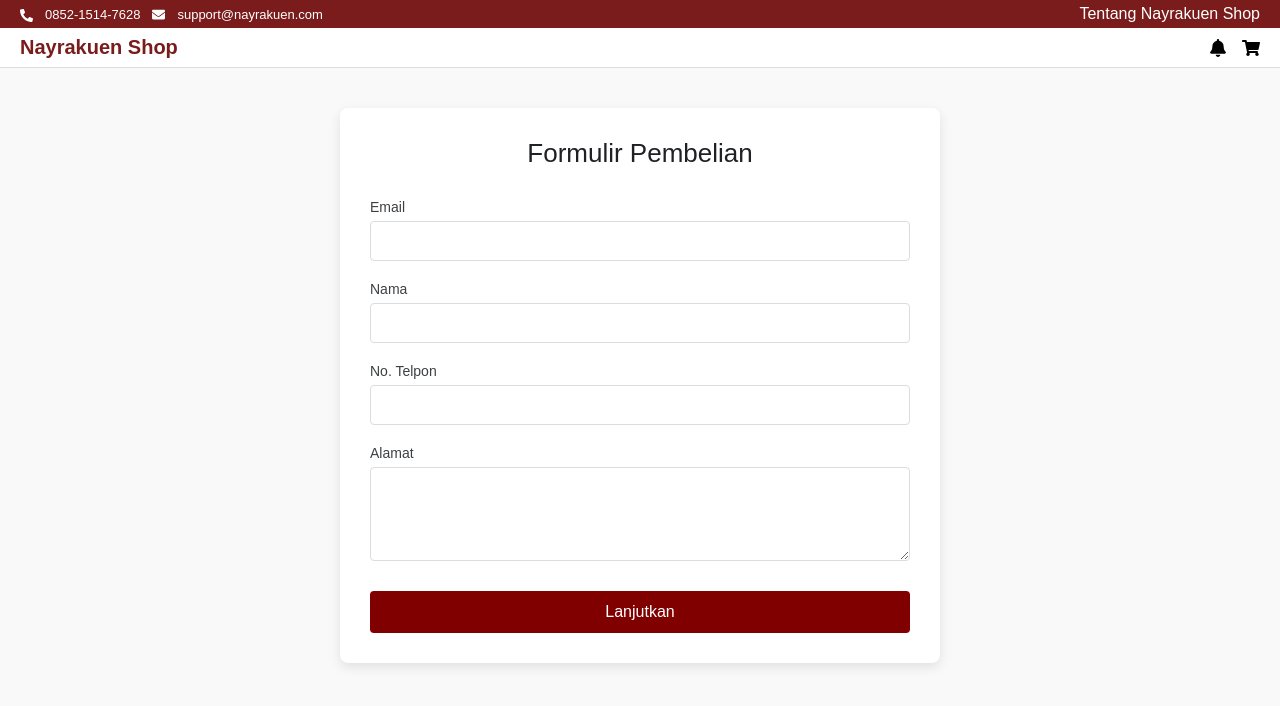
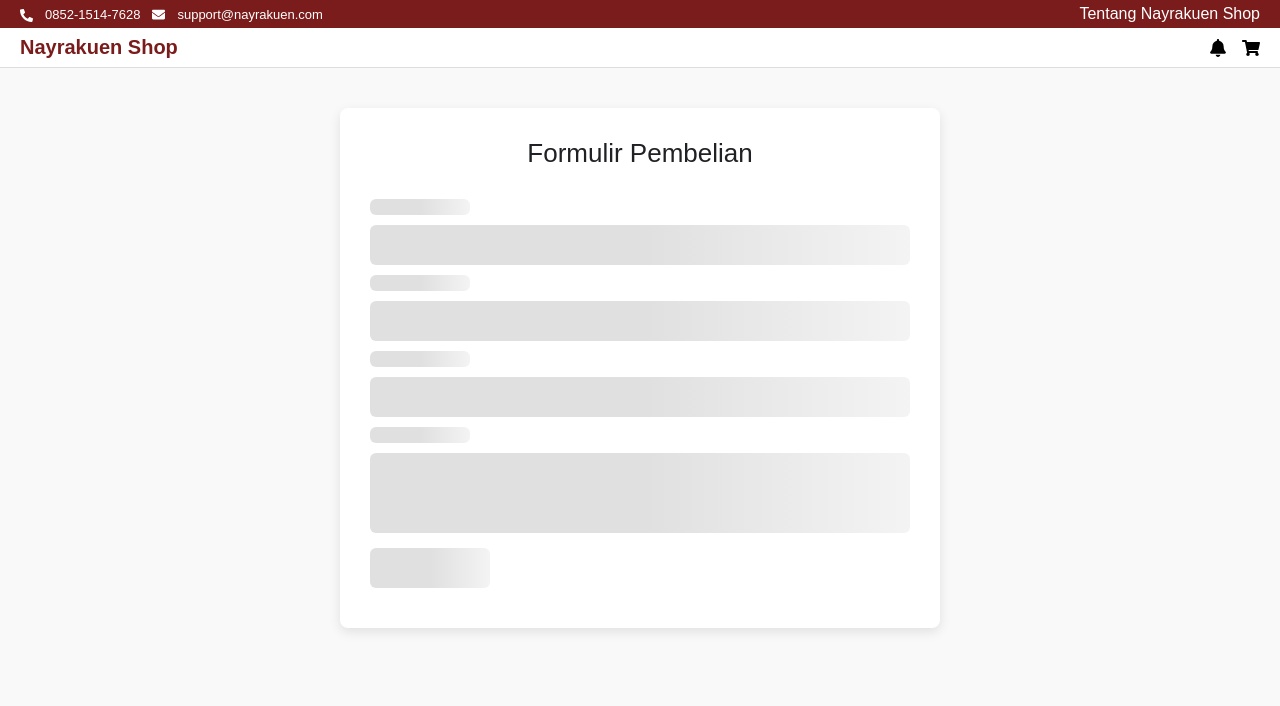
Before and after one commit to LeoPytho/NK-03-CLONE, a React (Vite) app: page /product/1 in a window 1280 px wide. Both pictures are taken after a click on the button "Beli Sekarang". Shown: the top 706 px of the page. Built offline with nearby package versions, Linux system fonts and the light colour scheme.

Commit message:
Update animate form product details to form purchase

```diff
--- a/src/pages/ProductDetail.jsx
+++ b/src/pages/ProductDetail.jsx
@@ -12,6 +12,7 @@ function ProductDetail() {
   const { id } = useParams();
   const navigate = useNavigate();
   const [loading, setLoading] = useState(true);
+  const [buying, setBuying] = useState(false);
 
   const product = products.find((p) => p.id === parseInt(id));
 
@@ -23,11 +24,10 @@ function ProductDetail() {
   if (!product) return <p>Produk tidak ditemukan</p>;
 
   const handleBuyNow = () => {
-    setLoading(true);
+    setBuying(true);
     setTimeout(() => {
-      setLoading(false);
       navigate(`/purchase/${product.id}`);
-    }, 1000);
+    }, 1500);
   };
 
   return (
@@ -54,8 +54,12 @@ function ProductDetail() {
 
             <div className="product-actions">
               <button className="btn btn-cart">Masukkan Keranjang</button>
-              <button className="btn btn-buy" onClick={handleBuyNow}>
-                Beli Sekarang
+              <button
+                className={`btn btn-buy ${buying ? "loading-ring" : ""}`}
+                onClick={handleBuyNow}
+                disabled={buying}
+              >
+                {buying ? <span className="ring"></span> : "Beli Sekarang"}
               </button>
             </div>
 
--- a/src/pages/PurchaseForm.jsx
+++ b/src/pages/PurchaseForm.jsx
@@ -1,11 +1,17 @@
 import { useParams, useNavigate } from "react-router-dom";
-import { useState } from "react";
+import { useState, useEffect } from "react";
 import "../styles/purchase-form.css";
 
 function PurchaseForm() {
   const { id } = useParams();
   const navigate = useNavigate();
   const [form, setForm] = useState({ email: "", nama: "", telpon: "", alamat: "" });
+  const [loading, setLoading] = useState(true);
+
+  useEffect(() => {
+    const timer = setTimeout(() => setLoading(false), 1500);
+    return () => clearTimeout(timer);
+  }, []);
 
   const handleChange = (e) => setForm({ ...form, [e.target.name]: e.target.value });
 
@@ -20,6 +26,20 @@ function PurchaseForm() {
   return (
     <div className="purchase-form container">
       <h2>Formulir Pembelian</h2>
+
+      {loading ? (
+        <div className="skeleton-form">
+          <div className="skeleton skeleton-label"></div>
+          <div className="skeleton skeleton-input"></div>
+          <div className="skeleton skeleton-label"></div>
+          <div className="skeleton skeleton-input"></div>
+          <div className="skeleton skeleton-label"></div>
+          <div className="skeleton skeleton-input"></div>
+          <div className="skeleton skeleton-label"></div>
+          <div className="skeleton skeleton-textarea"></div>
+          <div className="skeleton skeleton-button"></div>
+        </div>
+      ) : (
         <form onSubmit={handleSubmit}>
           <label>
             Email
@@ -39,6 +59,7 @@ function PurchaseForm() {
           </label>
           <button type="submit">Lanjutkan</button>
         </form>
+      )}
     </div>
   );
 }
--- a/src/styles/product-details.css
+++ b/src/styles/product-details.css
@@ -84,6 +84,27 @@
   background: #b00017;
 }
 
+.btn-buy.loading-ring {
+  position: relative;
+  color: transparent;
+}
+
+.btn-buy.loading-ring .ring {
+  width: 20px;
+  height: 20px;
+  border: 3px solid #fff;
+  border-top: 3px solid transparent;
+  border-radius: 50%;
+  display: inline-block;
+  animation: spin 1s linear infinite;
+}
+
+@keyframes spin {
+  100% {
+    transform: rotate(360deg);
+  }
+}
+
 .product-section h3 {
   font-size: 18px;
   margin-bottom: 6px;
--- a/src/styles/purchase-form.css
+++ b/src/styles/purchase-form.css
@@ -75,6 +75,44 @@
   cursor: not-allowed;
 }
 
+.skeleton {
+  background: linear-gradient(90deg, #e0e0e0 25%, #f4f4f4 50%, #e0e0e0 75%);
+  background-size: 200% 100%;
+  animation: shimmer 1.5s infinite;
+  border-radius: 6px;
+  margin: 10px 0;
+}
+
+.skeleton-label {
+  width: 100px;
+  height: 16px;
+}
+
+.skeleton-input {
+  width: 100%;
+  height: 40px;
+}
+
+.skeleton-textarea {
+  width: 100%;
+  height: 80px;
+}
+
+.skeleton-button {
+  width: 120px;
+  height: 40px;
+  margin-top: 15px;
+}
+
+@keyframes shimmer {
+  0% {
+    background-position: -200% 0;
+  }
+  100% {
+    background-position: 200% 0;
+  }
+}
+
 @media (max-width: 768px) {
   .purchase-form.container {
     padding: 20px;
```
Lines whose indentation alone changed are shown as unchanged.
